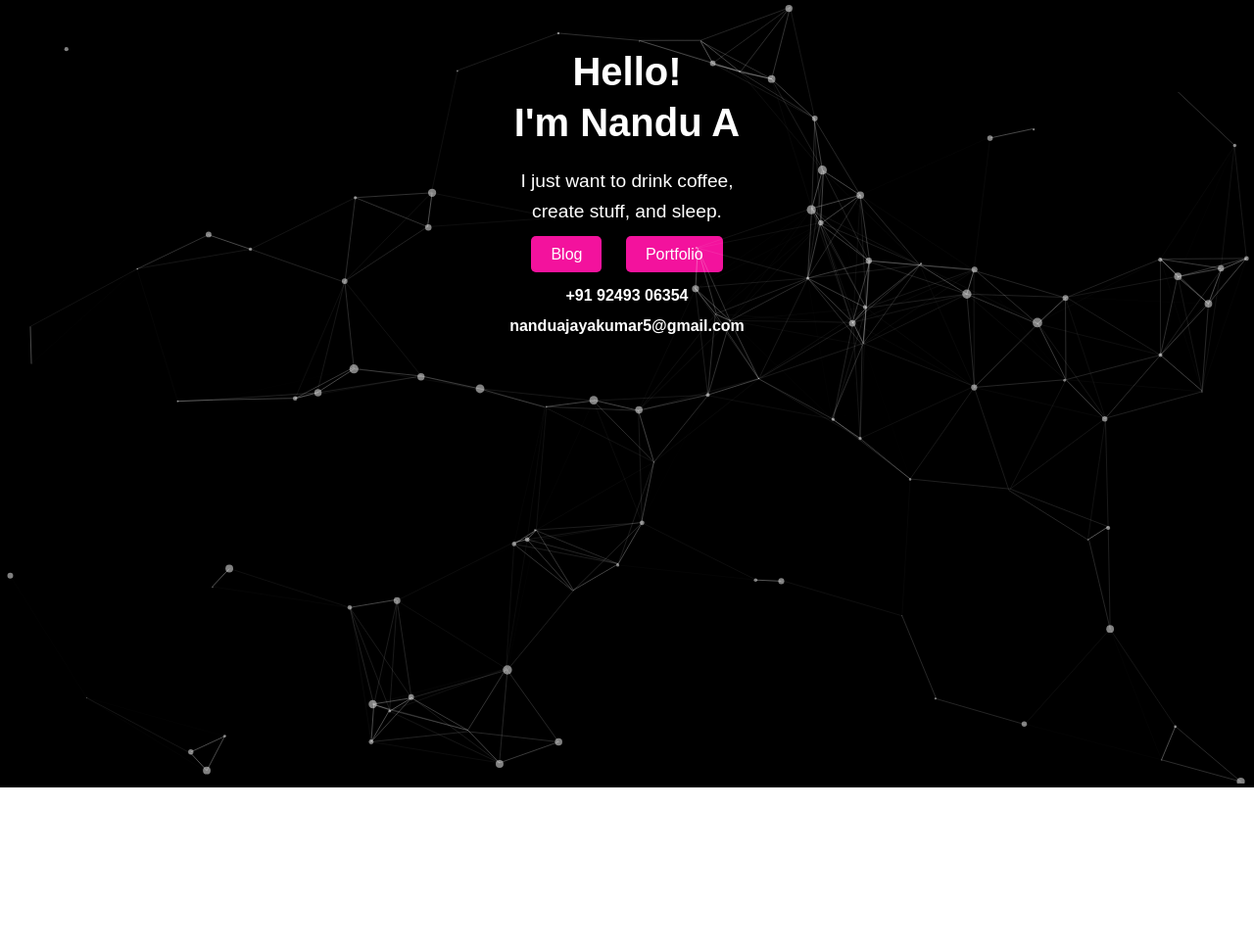
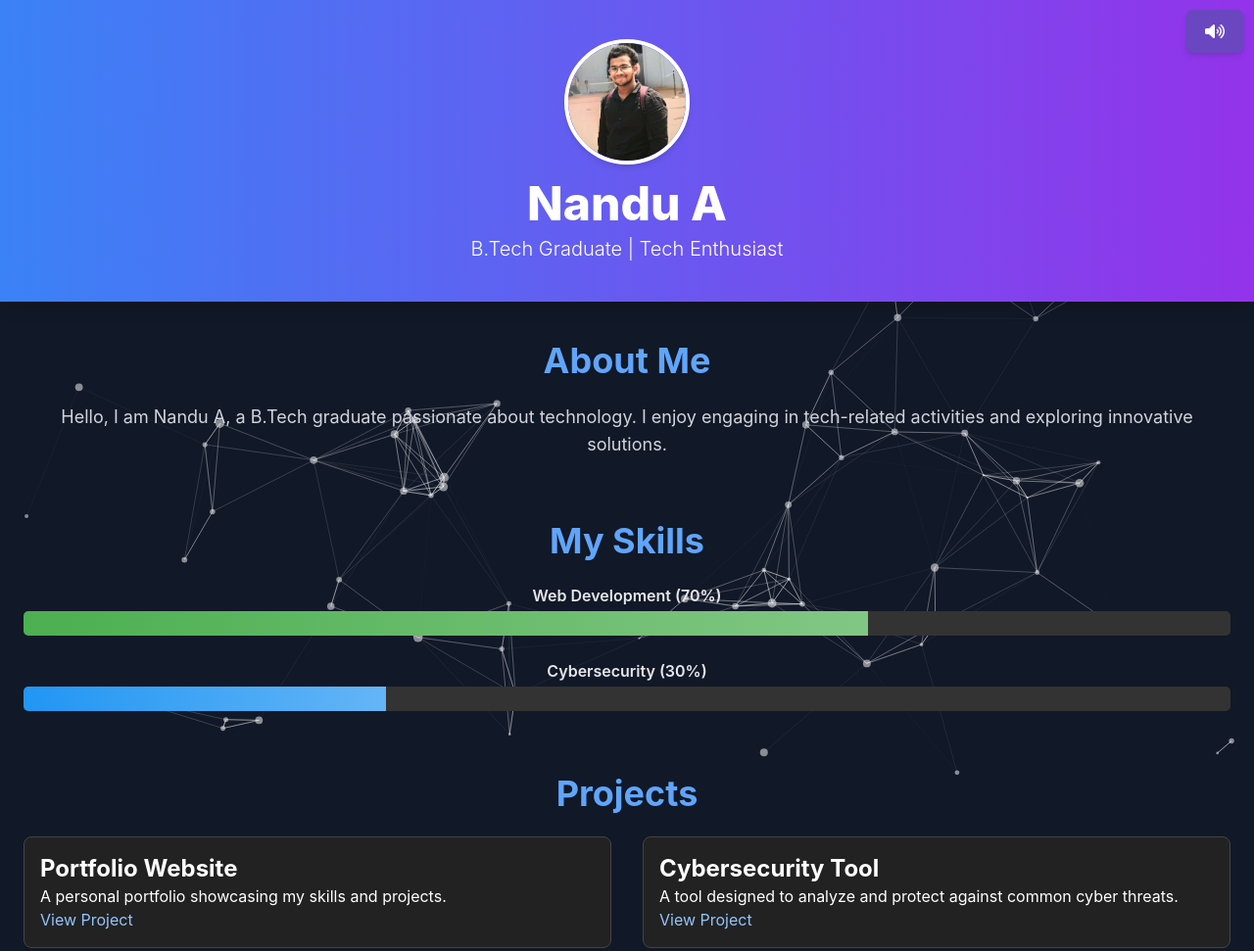
Before and after one commit to nandu-555/portfolio, a plain HTML site: page index.html in a window 1280 px wide. Shown: the top 971 px of the page at 98% size. Before the commit the page ends 804 px from the top, so only its background shows below. Drawn offline with nearby package versions, Linux system fonts and the light colour scheme.

Commit message:
Updated files by adding details, photo, music

```diff
--- a/index.html
+++ b/index.html
@@ -3,35 +3,107 @@
 <head>
     <meta charset="UTF-8">
     <meta name="viewport" content="width=device-width, initial-scale=1.0">
-  <title>Animated UI</title>
+    <title>Nandu A - Portfolio</title>
+    <script src="https://cdn.tailwindcss.com"></script>
+    <script src="https://cdn.jsdelivr.net/npm/tsparticles@2/tsparticles.bundle.min.js"></script>
     <link rel="stylesheet" href="styles.css">
+    <link rel="stylesheet" href="https://cdnjs.cloudflare.com/ajax/libs/animate.css/4.1.1/animate.min.css">
+    <link rel="stylesheet" href="https://cdnjs.cloudflare.com/ajax/libs/font-awesome/6.0.0-beta3/css/all.min.css">
 </head>
-<body>
-  <!-- Particle Background -->
+</head>
+<body class="bg-gray-900 text-white relative">
+    <!-- Particles Background -->
     <div id="particles-js"></div>
 
-  <!-- Content Section -->
-  <div class="container">
-    <div class="content">
-      <h1>Hello!<br>I'm Nandu A</h1>
-      <p>I just want to drink coffee,<br>create stuff, and sleep.</p>
+    <button id="mute-btn" class="absolute top-4 right-4 bg-purple-500 text-white p-3 rounded-full shadow-md hover:bg-purple-600 z-20">
+        <i id="mute-icon" class="fas fa-volume-up"></i>
+    </button>
 
-      <!-- Navigation Links -->
-      <div class="links">
-        <a href="#blog">Blog</a>
-        <a href="#portfolio">Portfolio</a>
+    <!-- Header -->
+    <header class="relative z-10 bg-gradient-to-r from-blue-500 to-purple-600 text-center py-10 shadow-lg">
+        <div class="container mx-auto">
+            <img src="images/nandu-profile.png" alt="Nandu A" class="rounded-full mx-auto w-32 h-32 mb-4 border-4 border-white shadow-md">
+            <h1 class="text-5xl font-extrabold animate__animated animate__fadeInDown">Nandu A</h1>
+            <p class="text-xl mt-2 font-light animate__animated animate__fadeInUp">B.Tech Graduate | Tech Enthusiast</p>
         </div>
+    </header>
 
-      <!-- Contact Details -->
-      <div class="contact">
-        <p>+91 92493 06354</p>
-        <p>nanduajayakumar5@gmail.com</p>
+    <!-- Background Music -->
+        <audio id="bg-music" autoplay loop>
+            <source src="Hans Zimmer - No Time for Caution.mp3" type="audio/mpeg">
+            Your browser does not support the audio element.
+        </audio>
+
+
+    <!-- Main Content -->
+    <main class="container mx-auto px-6 py-10 relative z-10">
+        <!-- About Me -->
+        <section id="about" class="mb-16 text-center">
+            <h2 class="text-4xl font-bold text-blue-400 mb-6">About Me</h2>
+            <p class="text-gray-300 text-lg">
+                Hello, I am Nandu A, a B.Tech graduate passionate about technology. I enjoy engaging in tech-related activities and exploring innovative solutions.
+            </p>
+        </section>
+
+        <!-- Skills -->
+        <section id="skills" class="mb-16">
+            <h2 class="text-4xl font-bold text-blue-400 mb-6 text-center">My Skills</h2>
+            <div class="space-y-6">
+                <div>
+                    <p class="text-gray-200 font-semibold text-center">Web Development (70%)</p>
+                    <div class="skill-bar animate__animated animate__fadeInLeft">
+                        <span class="web-dev"></span>
+                    </div>
+                </div>
+                <div>
+                    <p class="text-gray-200 font-semibold text-center">Cybersecurity (30%)</p>
+                    <div class="skill-bar animate__animated animate__fadeInLeft">
+                        <span class="cybersecurity"></span>
                     </div>
                 </div>
             </div>
+        </section>
 
-  <!-- Scripts -->
-  <script src="https://cdn.jsdelivr.net/particles.js/2.0.0/particles.min.js"></script>
-  <script src="particles-config.js"></script>
+        <!-- Projects -->
+        <section id="projects" class="mb-16">
+            <h2 class="text-4xl font-bold text-blue-400 mb-6 text-center">Projects</h2>
+            <div class="grid grid-cols-1 sm:grid-cols-2 gap-8">
+                <div class="project-card hover:bg-purple-600 hover:scale-105 transition-transform">
+                    <h3 class="text-2xl font-bold">Portfolio Website</h3>
+                    <p>A personal portfolio showcasing my skills and projects.</p>
+                    <a href="https://github.com/your-username/project1" class="text-blue-300 hover:underline">
+                        View Project
+                    </a>
+                </div>
+                <div class="project-card hover:bg-purple-600 hover:scale-105 transition-transform">
+                    <h3 class="text-2xl font-bold">Cybersecurity Tool</h3>
+                    <p>A tool designed to analyze and protect against common cyber threats.</p>
+                    <a href="https://github.com/your-username/project2" class="text-blue-300 hover:underline">
+                        View Project
+                    </a>
+                </div>
+            </div>
+        </section>
+
+        <!-- Contact -->
+        <section id="contact" class="mb-16">
+            <h2 class="text-4xl font-bold text-blue-400 mb-6 text-center">Contact Me</h2>
+            <form class="space-y-4">
+                <input type="text" placeholder="Your Name" class="form-field w-full p-3 border rounded">
+                <input type="email" placeholder="Your Email" class="form-field w-full p-3 border rounded">
+                <textarea placeholder="Your Message" rows="5" class="form-field w-full p-3 border rounded"></textarea>
+                <button type="submit" class="bg-purple-500 text-white px-6 py-3 rounded hover:bg-purple-600 shadow-lg">
+                    Send
+                </button>
+            </form>
+        </section>
+    </main>
+
+    <!-- Footer -->
+    <footer class="bg-gray-800 text-center py-4">
+        <p>&copy; 2025 Nandu A. All rights reserved.</p>
+    </footer>
+
+    <script src="script.js"></script>
 </body>
 </html>
--- a/script.js
+++ b/script.js
@@ -1,79 +1,121 @@
-// // script.js
+const music = document.getElementById("bg-music");
+const muteBtn = document.getElementById("mute-btn");
+const muteIcon = document.getElementById("mute-icon");
 
-// const canvas = document.getElementById("background");
-// const ctx = canvas.getContext("2d");
+muteBtn.addEventListener("click", () => {
+    if (music.muted) {
+        music.muted = false;
+        muteIcon.classList.remove("fa-volume-mute");
+        muteIcon.classList.add("fa-volume-up");
+    } else {
+        music.muted = true;
+        muteIcon.classList.remove("fa-volume-up");
+        muteIcon.classList.add("fa-volume-mute");
+    }
+});
 
-// canvas.width = window.innerWidth;
-// canvas.height = window.innerHeight;
-
-// let particles = [];
-
-// // Particle class
-// class Particle {
-//   constructor(x, y, size, color, velocityX, velocityY) {
-//     this.x = x;
-//     this.y = y;
-//     this.size = size;
-//     this.color = color;
-//     this.velocityX = velocityX;
-//     this.velocityY = velocityY;
-//   }
-
-//   draw() {
-//     ctx.beginPath();
-//     ctx.arc(this.x, this.y, this.size, 0, Math.PI * 2);
-//     ctx.fillStyle = this.color;
-//     ctx.fill();
-//   }
-
-//   update() {
-//     this.x += this.velocityX;
-//     this.y += this.velocityY;
-
-//     if (this.x > canvas.width || this.x < 0) this.velocityX *= -1;
-//     if (this.y > canvas.height || this.y < 0) this.velocityY *= -1;
-//   }
-// }
-
-// // Initialize particles
-// function init() {
-//   particles = [];
-//   for (let i = 0; i < 50; i++) {
-//     let size = Math.random() * 5 + 3;
-//     let x = Math.random() * canvas.width;
-//     let y = Math.random() * canvas.height;
-//     let velocityX = Math.random() * 2 - 1;
-//     let velocityY = Math.random() * 2 - 1;
-//     let color = `rgba(${Math.random() * 255}, ${Math.random() * 255}, ${Math.random() * 255}, 0.5)`;
-
-//     particles.push(new Particle(x, y, size, color, velocityX, velocityY));
-//   }
-// }
-
-// // Animate particles
-// function animate() {
-//   ctx.clearRect(0, 0, canvas.width, canvas.height);
-//   particles.forEach((particle) => {
-//     particle.update();
-//     particle.draw();
-//   });
-//   requestAnimationFrame(animate);
-// }
-
-// // Interactivity
-// canvas.addEventListener("mousemove", (e) => {
-//   particles.push(
-//     new Particle(
-//       e.x,
-//       e.y,
-//       Math.random() * 5 + 3,
-//       "rgba(255, 255, 255, 0.8)",
-//       Math.random() * 2 - 1,
-//       Math.random() * 2 - 1
-//     )
-//   );
-// });
-
-// // Start
-// init();
-// animate();
+// tsParticles Configuration
+particlesJS("particles-js", {
+    "particles": {
+      "number": {
+        "value": 80,
+        "density": {
+          "enable": true,
+          "value_area": 800
+        }
+      },
+      "color": {
+        "value": "#ffffff"
+      },
+      "shape": {
+        "type": "circle",
+        "stroke": {
+          "width": 0,
+          "color": "#000000"
+        },
+        "polygon": {
+          "nb_sides": 5
+        }
+      },
+      "opacity": {
+        "value": 0.5,
+        "random": false,
+        "anim": {
+          "enable": false,
+          "speed": 0.5,
+          "opacity_min": 0.1,
+          "sync": false
+        }
+      },
+      "size": {
+        "value": 5,
+        "random": true,
+        "anim": {
+          "enable": false,
+          "speed": 40,
+          "size_min": 0.1,
+          "sync": false
+        }
+      },
+      "line_linked": {
+        "enable": true,
+        "distance": 150,
+        "color": "#ffffff",
+        "opacity": 0.4,
+        "width": 1
+      },
+      "move": {
+        "enable": true,
+        "speed": 2,
+        "direction": "none",
+        "random": false,
+        "straight": false,
+        "out_mode": "out",
+        "attract": {
+          "enable": false,
+          "rotateX": 600,
+          "rotateY": 1200
+        }
+      }
+    },
+    "interactivity": {
+      "detect_on": "canvas",
+      "events": {
+        "onhover": {
+          "enable": true,
+          "mode": "grab"
+        },
+        "onclick": {
+          "enable": true,
+          "mode": "push"
+        },
+        "resize": true
+      },
+      "modes": {
+        "grab": {
+          "distance": 140,
+          "line_linked": {
+            "opacity": 1
+          }
+        },
+        "bubble": {
+          "distance": 400,
+          "size": 40,
+          "duration": 2,
+          "opacity": 8,
+          "speed": 3
+        },
+        "repulse": {
+          "distance": 200,
+          "duration": 0.4
+        },
+        "push": {
+          "particles_nb": 3
+        },
+        "remove": {
+          "particles_nb": 2
+        }
+      }
+    },
+    "retina_detect": true
+  });
--- a/styles.css
+++ b/styles.css
@@ -1,99 +1,49 @@
-/* General Reset */
-body, html {
-    margin: 0;
-    padding: 0;
-    box-sizing: border-box;
-    overflow: hidden;
-    font-family: 'Arial', sans-serif;
-    color: #ffffff;
-    background: linear-gradient(135deg, #000000, #000000);
+body {
+  font-family: 'Inter', sans-serif;
+  background-color: #111827;
 }
 
-  /* Particle Background */
-  #particles-js {
-    position: absolute;
-    width: 100%;
-    height: 100%;
-    z-index: 5;
+.skill-bar {
+  background: #333;
+  border-radius: 5px;
+  overflow: hidden;
+  margin-top: 4px;
+  height: 25px;
 }
 
-  /* Content Container */
-  .container {
-    position: relative;
-    width: 100%;
+.skill-bar span {
+  display: block;
   height: 100%;
-    display: flex;
-    justify-content: center;
-    align-items: center;
-    z-index: 2; /* Ensures content appears above particles */
-    text-align: center;
 }
 
-  /* Content Styling */
-  .content {
-    max-width: 600px;
-    /* background: rgba(0, 0, 0, 0.5); Semi-transparent background */
-    padding: 20px 30px;
-    border-radius: 10px;
-    /* box-shadow: 0 8px 15px rgba(0, 0, 0, 0.3); */
+.skill-bar span.web-dev {
+  width: 70%;
+  background: linear-gradient(to right, #4caf50, #81c784);
 }
 
-  .content h1 {
-    font-size: 2.5rem;
-    margin-bottom: 15px;
-    line-height: 1.3;
+.skill-bar span.cybersecurity {
+  width: 30%;
+  background: linear-gradient(to right, #2196f3, #64b5f6);
 }
 
-  .content p {
-    font-size: 1.2rem;
-    margin-bottom: 20px;
-    line-height: 1.6;
+.project-card {
+  background: #222;
+  border: 1px solid #444;
+  border-radius: 8px;
+  padding: 16px;
+  transition: transform 0.3s ease, box-shadow 0.3s ease;
 }
 
-  /* Links Section */
-  .links {
-    margin: 20px 0;
+#mute-btn {
+  position: fixed;
+  top: 10px;
+  right: 10px;
+  background-color: #6B46C1; /* Equivalent to bg-purple-500 */
+  color: white;
+  padding: 10px 20px; /* Equivalent to px-4 py-2 */
+  border-radius: 0.5rem; /* Equivalent to rounded */
+  box-shadow: 0px 4px 6px -1px rgba(0, 0, 0, 0.1), 0px 2px 4px -1px rgba(0, 0, 0, 0.06);  /* Equivalent to shadow-md */ }
+
+  #mute-btn:hover {
+    background-color: #5A37A7; /* Equivalent to hover:bg-purple-600 */
   }
-
-  .links a {
-    text-decoration: none;
-    color: #ffffff;
-    background: #f3129d;
-    padding: 10px 20px;
-    border-radius: 5px;
-    font-size: 1rem;
-    margin: 0 10px;
-    transition: all 0.3s ease-in-out;
-  }
-
-  .links a:hover {
-    background: #e67e22;
-    transform: scale(1.1);
-  }
-
-  /* Contact Information */
-  .contact p {
-    font-size: 1rem;
-    margin: 5px 0;
-    font-weight: bold;
-  }
-
-  /* Responsive Design */
-  @media (max-width: 768px) {
-    .content h1 {
-      font-size: 2rem;
-    }
-
-    .content p {
-      font-size: 1rem;
-    }
-
-    .links a {
-      font-size: 0.9rem;
-      margin: 0 5px;
-    }
-
-    .contact p {
-      font-size: 0.9rem;
-    }
-  }
```
Also changed, not shown: images/nandu-profile.png (added), 2 other files. Lines whose indentation alone changed are shown as unchanged.
